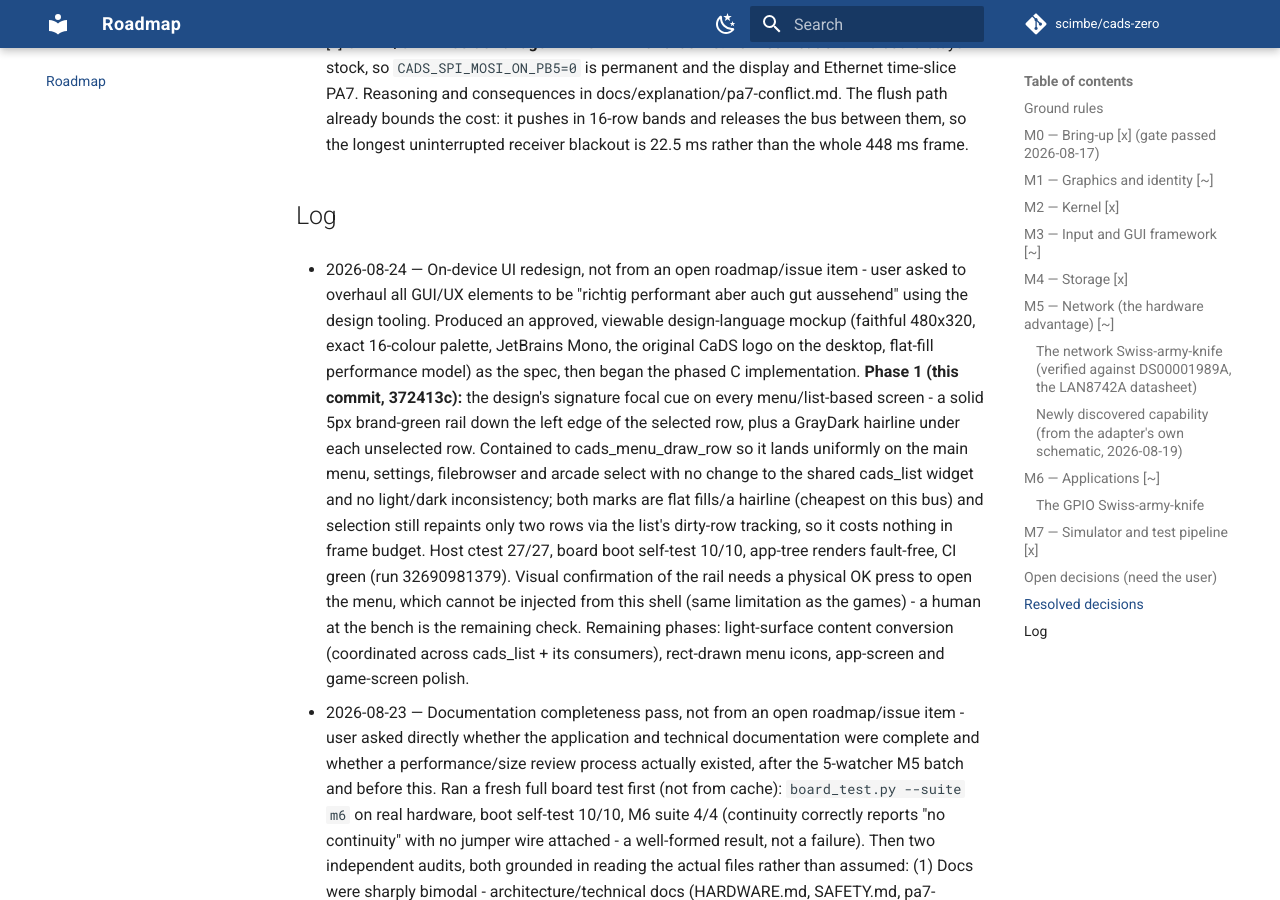
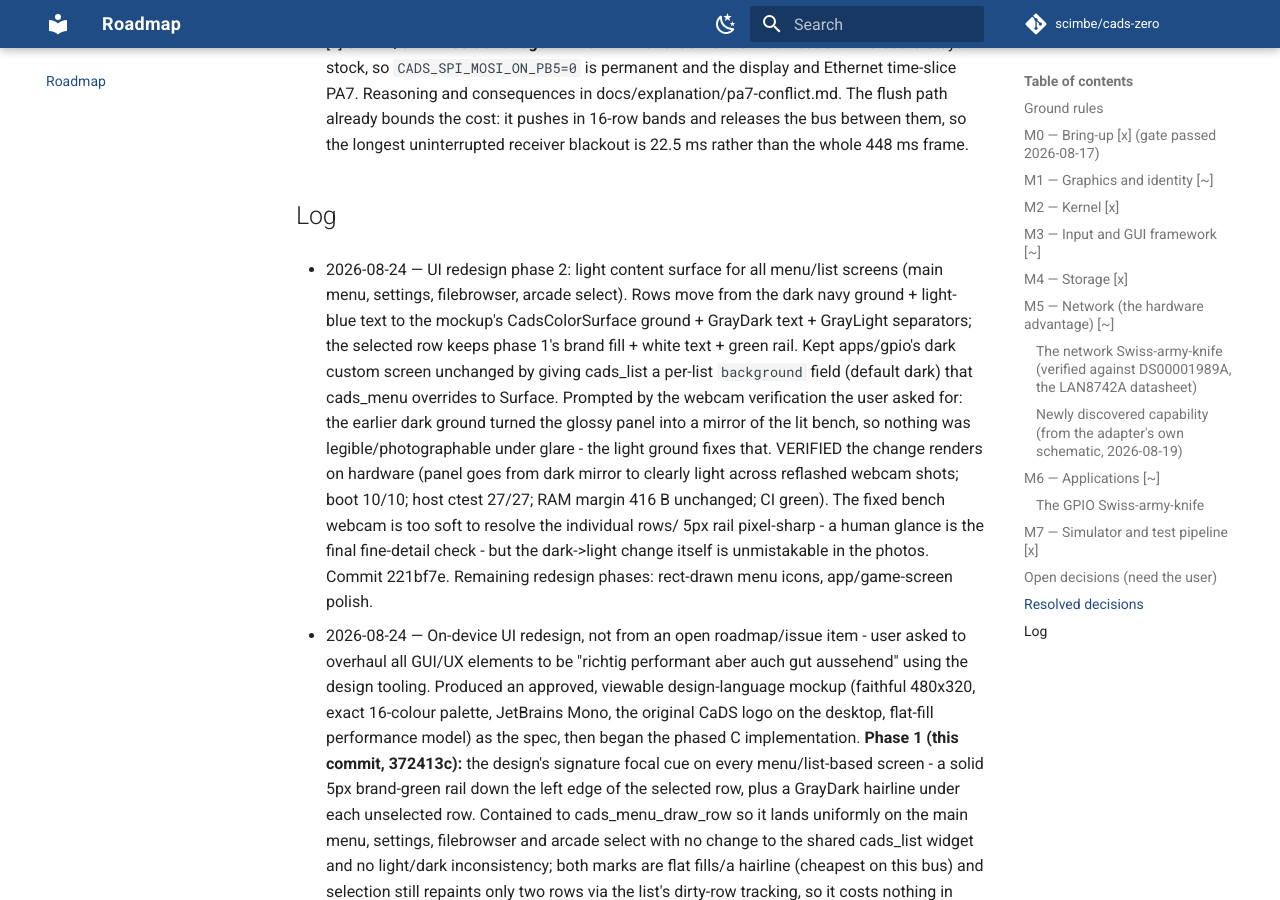
Before and after one commit to scimbe/cads-zero-firmware, an MkDocs documentation site: the page built from docs/ROADMAP.md, in a window 1280 px wide and 900 px high, scrolled down 37414 px. Built offline with MkDocs 1.6.1 and Material for MkDocs 9.7.7, drawn with Linux system fonts in a browser that asks for light colours; comment, search, counter and statistics services are not loaded.

Commit message:
docs: log UI redesign phase 2 (light content surface) in ROADMAP.md

```diff
--- a/docs/ROADMAP.md
+++ b/docs/ROADMAP.md
@@ -1950,6 +1950,24 @@ _None outstanding._
 
 ## Log
 
+- 2026-08-24 — UI redesign phase 2: light content surface for all menu/list
+  screens (main menu, settings, filebrowser, arcade select). Rows move from
+  the dark navy ground + light-blue text to the mockup's CadsColorSurface
+  ground + GrayDark text + GrayLight separators; the selected row keeps
+  phase 1's brand fill + white text + green rail. Kept apps/gpio's dark
+  custom screen unchanged by giving cads_list a per-list `background` field
+  (default dark) that cads_menu overrides to Surface. Prompted by the webcam
+  verification the user asked for: the earlier dark ground turned the glossy
+  panel into a mirror of the lit bench, so nothing was legible/photographable
+  under glare - the light ground fixes that. VERIFIED the change renders on
+  hardware (panel goes from dark mirror to clearly light across reflashed
+  webcam shots; boot 10/10; host ctest 27/27; RAM margin 416 B unchanged; CI
+  green). The fixed bench webcam is too soft to resolve the individual rows/
+  5px rail pixel-sharp - a human glance is the final fine-detail check - but
+  the dark->light change itself is unmistakable in the photos. Commit 221bf7e.
+  Remaining redesign phases: rect-drawn menu icons, app/game-screen polish.
+
+
 - 2026-08-24 — On-device UI redesign, not from an open roadmap/issue item -
   user asked to overhaul all GUI/UX elements to be "richtig performant aber
   auch gut aussehend" using the design tooling. Produced an approved,
```
